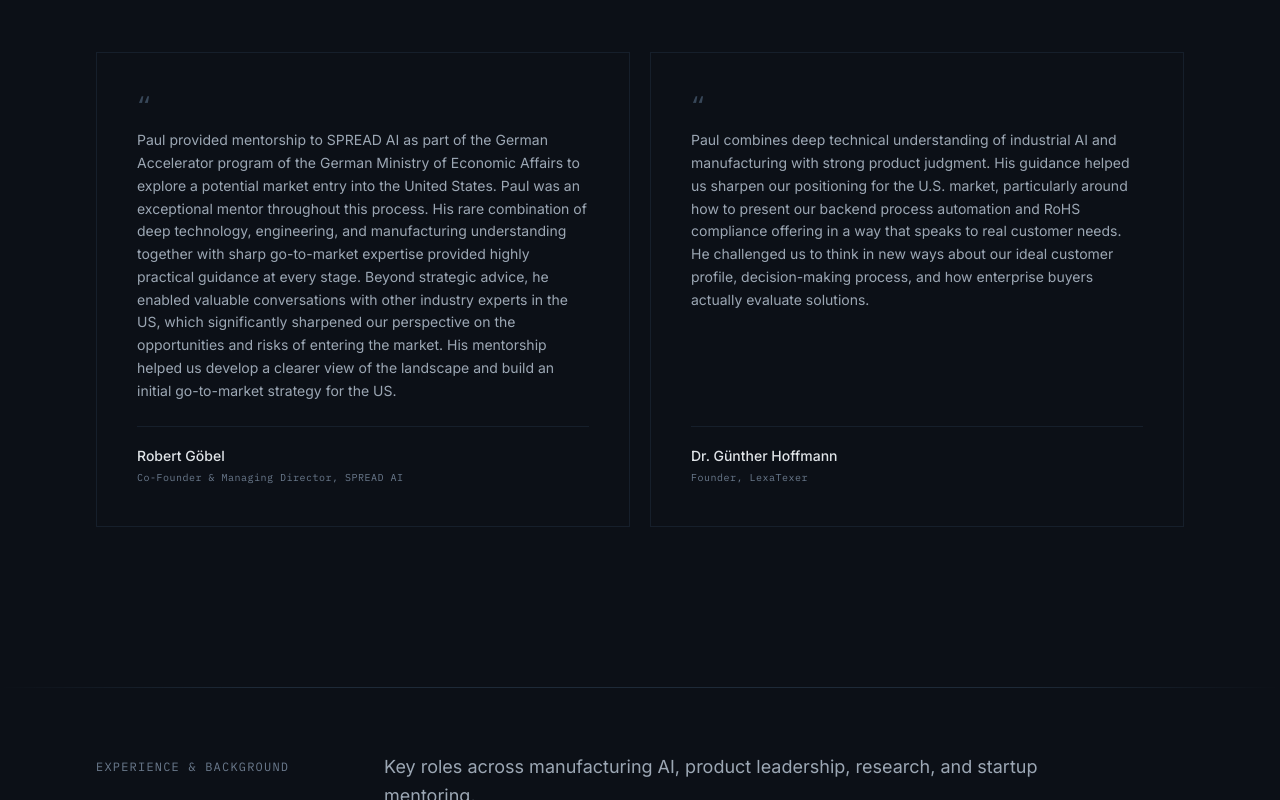
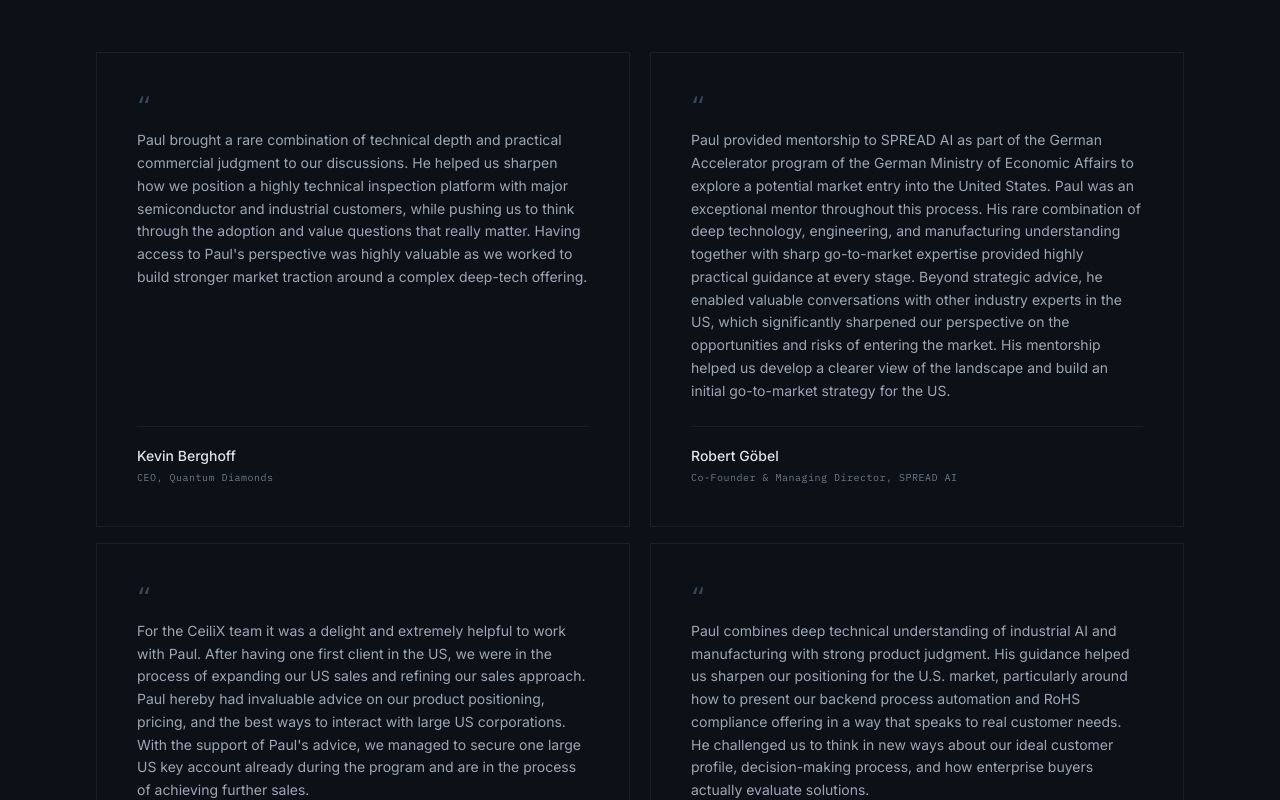
Before and after one commit to icareon/paulshahidi_site, a React (Vite) app: page / in a window 1280 px wide. Shown: the part 4060-4860 px from the top of the page. Built offline with nearby package versions, Linux system fonts and the light colour scheme.

Commit message:
version 1.8

```diff
--- a/src/components/Testimonials.jsx
+++ b/src/components/Testimonials.jsx
@@ -1,10 +1,26 @@
+import { useState } from 'react'
+
 const testimonials = [
+  {
+    quote:
+      'Paul brought a rare combination of technical depth and practical commercial judgment to our discussions. He helped us sharpen how we position a highly technical inspection platform with major semiconductor and industrial customers, while pushing us to think through the adoption and value questions that really matter. Having access to Paul\'s perspective was highly valuable as we worked to build stronger market traction around a complex deep-tech offering.',
+    name: 'Kevin Berghoff',
+    title: 'CEO',
+    company: 'Quantum Diamonds',
+  },
   {
     quote:
       'Paul provided mentorship to SPREAD AI as part of the German Accelerator program of the German Ministry of Economic Affairs to explore a potential market entry into the United States. Paul was an exceptional mentor throughout this process. His rare combination of deep technology, engineering, and manufacturing understanding together with sharp go-to-market expertise provided highly practical guidance at every stage. Beyond strategic advice, he enabled valuable conversations with other industry experts in the US, which significantly sharpened our perspective on the opportunities and risks of entering the market. His mentorship helped us develop a clearer view of the landscape and build an initial go-to-market strategy for the US.',
     name: 'Robert Göbel',
     title: 'Co-Founder & Managing Director',
     company: 'SPREAD AI',
+  },
+  {
+    quote:
+      'For the CeiliX team it was a delight and extremely helpful to work with Paul. After having one first client in the US, we were in the process of expanding our US sales and refining our sales approach. Paul hereby had invaluable advice on our product positioning, pricing, and the best ways to interact with large US corporations. With the support of Paul\'s advice, we managed to secure one large US key account already during the program and are in the process of achieving further sales.',
+    name: 'Mathias Entenmann',
+    title: 'CEO',
+    company: 'CeiliX',
   },
   {
     quote:
@@ -15,7 +31,28 @@ const testimonials = [
   },
 ]
 
+function TestimonialCard({ t }) {
+  return (
+    <div className="relative bg-surface border border-border-subtle p-8 md:p-10 flex flex-col">
+      <div className="font-mono text-signal/40 text-2xl leading-none mb-3">&ldquo;</div>
+      <p className="text-sm text-accent leading-relaxed flex-1 max-w-prose">
+        {t.quote}
+      </p>
+      <div className="mt-6 pt-5 border-t border-border-subtle">
+        <span className="text-sm font-medium text-primary block leading-tight">
+          {t.name}
+        </span>
+        <span className="font-mono text-[10px] tracking-wider text-muted block mt-1">
+          {t.title}, {t.company}
+        </span>
+      </div>
+    </div>
+  )
+}
+
 export default function Testimonials() {
+  const [showAll, setShowAll] = useState(false)
+
   return (
     <section id="testimonials" className="relative py-12 md:py-20">
       <div className="section-divider mb-10 md:mb-16" />
@@ -34,28 +71,32 @@ export default function Testimonials() {
           </div>
         </div>
 
-        {/* Testimonial cards */}
+        {/* Testimonial cards — first 2 always visible */}
         <div className="grid grid-cols-1 md:grid-cols-2 gap-4 md:gap-5">
-          {testimonials.map((t, i) => (
-            <div
-              key={i}
-              className="relative bg-surface border border-border-subtle p-8 md:p-10 flex flex-col"
-            >
-              <div className="font-mono text-signal/40 text-2xl leading-none mb-3">&ldquo;</div>
-              <p className="text-sm text-accent leading-relaxed flex-1 max-w-prose">
-                {t.quote}
-              </p>
-              <div className="mt-6 pt-5 border-t border-border-subtle">
-                <span className="text-sm font-medium text-primary block leading-tight">
-                  {t.name}
-                </span>
-                <span className="font-mono text-[10px] tracking-wider text-muted block mt-1">
-                  {t.title}, {t.company}
-                </span>
-              </div>
-            </div>
+          {testimonials.slice(0, 2).map((t, i) => (
+            <TestimonialCard key={i} t={t} />
           ))}
         </div>
+
+        {/* Remaining cards — hidden on mobile until toggled */}
+        <div className={`grid grid-cols-1 md:grid-cols-2 gap-4 md:gap-5 mt-4 md:mt-5${
+          showAll ? '' : ' hidden md:grid'
+        }`}>
+          {testimonials.slice(2).map((t, i) => (
+            <TestimonialCard key={i + 2} t={t} />
+          ))}
+        </div>
+
+        {/* Mobile toggle */}
+        {!showAll && (
+          <button
+            onClick={() => setShowAll(true)}
+            className="mt-6 md:hidden group flex items-center gap-2 font-mono text-xs tracking-wider text-muted hover:text-primary transition-colors uppercase"
+          >
+            <span className="inline-block w-4 h-px bg-muted group-hover:w-8 group-hover:bg-primary transition-all duration-200" />
+            Show all ({testimonials.length - 2} more)
+          </button>
+        )}
       </div>
     </section>
   )
```
Also changed, not shown: 1 other file (tests, documents, lock files or other folders).
